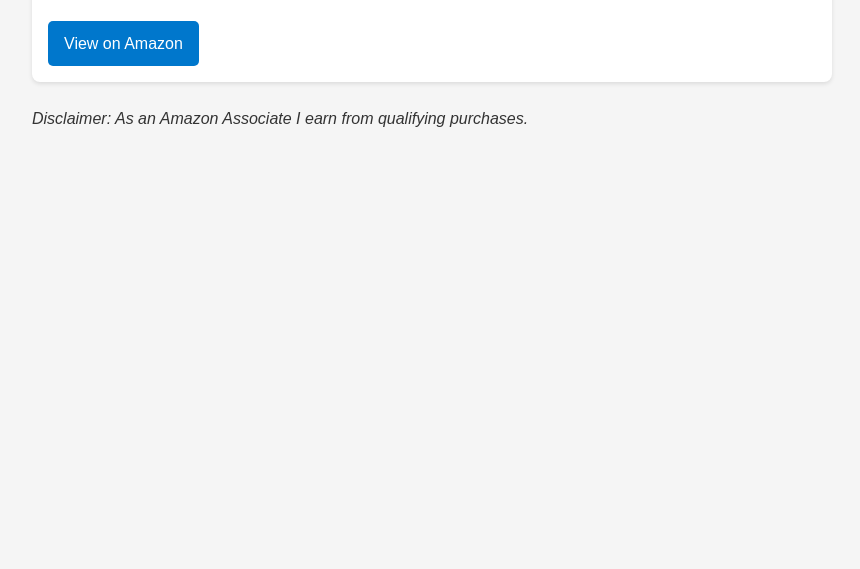
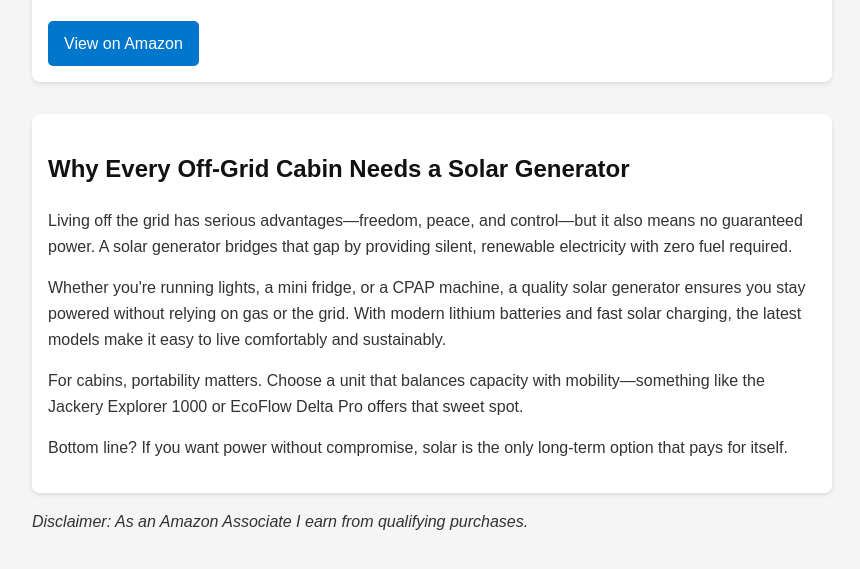
Before and after one commit to Nomad9022/Solar-site, a plain HTML site: page index.html in a window 1280 px wide. Shown: the part 1795-2364 px from the top of the page, without its empty margins (208-1068 px from the left). Before the commit the page ends 1975 px from the top, so only its background shows below. Drawn offline with Linux system fonts and the light colour scheme.

Commit message:
Add files via upload

```diff
--- a/index.html
+++ b/index.html
@@ -11,6 +11,7 @@
     .product { background: #fff; padding: 1rem; margin-bottom: 1.5rem; border-radius: 8px; box-shadow: 0 2px 4px rgba(0,0,0,0.1); }
     .product img { max-width: 100%; height: auto; border-radius: 4px; }
     .btn { display: inline-block; margin-top: 0.5rem; padding: 0.6rem 1rem; background: #0077cc; color: #fff; text-decoration: none; border-radius: 5px; }
+    .blog-post { background: #fff; padding: 1rem; margin-top: 2rem; border-radius: 8px; box-shadow: 0 2px 4px rgba(0,0,0,0.1); }
   </style>
 </head>
 <body>
@@ -38,6 +39,14 @@
     <a class="btn" href="https://www.amazon.com/dp/B099GZ2TFG" target="_blank">View on Amazon</a>
   </div>
 
+  <div class="blog-post">
+    <h2>Why Every Off-Grid Cabin Needs a Solar Generator</h2>
+    <p>Living off the grid has serious advantages—freedom, peace, and control—but it also means no guaranteed power. A solar generator bridges that gap by providing silent, renewable electricity with zero fuel required.</p>
+    <p>Whether you're running lights, a mini fridge, or a CPAP machine, a quality solar generator ensures you stay powered without relying on gas or the grid. With modern lithium batteries and fast solar charging, the latest models make it easy to live comfortably and sustainably.</p>
+    <p>For cabins, portability matters. Choose a unit that balances capacity with mobility—something like the Jackery Explorer 1000 or EcoFlow Delta Pro offers that sweet spot.</p>
+    <p>Bottom line? If you want power without compromise, solar is the only long-term option that pays for itself.</p>
+  </div>
+
   <p><em>Disclaimer: As an Amazon Associate I earn from qualifying purchases.</em></p>
 </body>
 </html>
```
